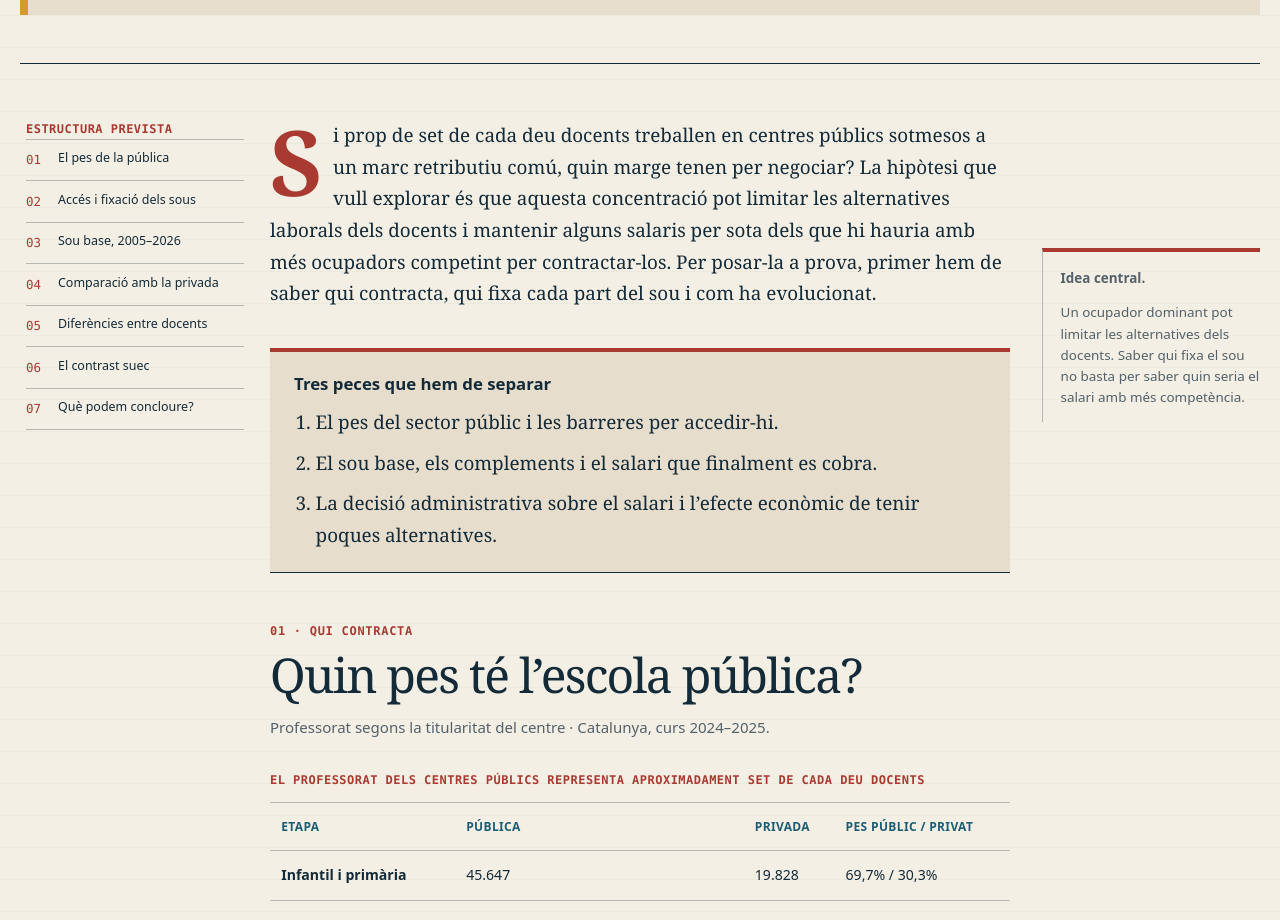
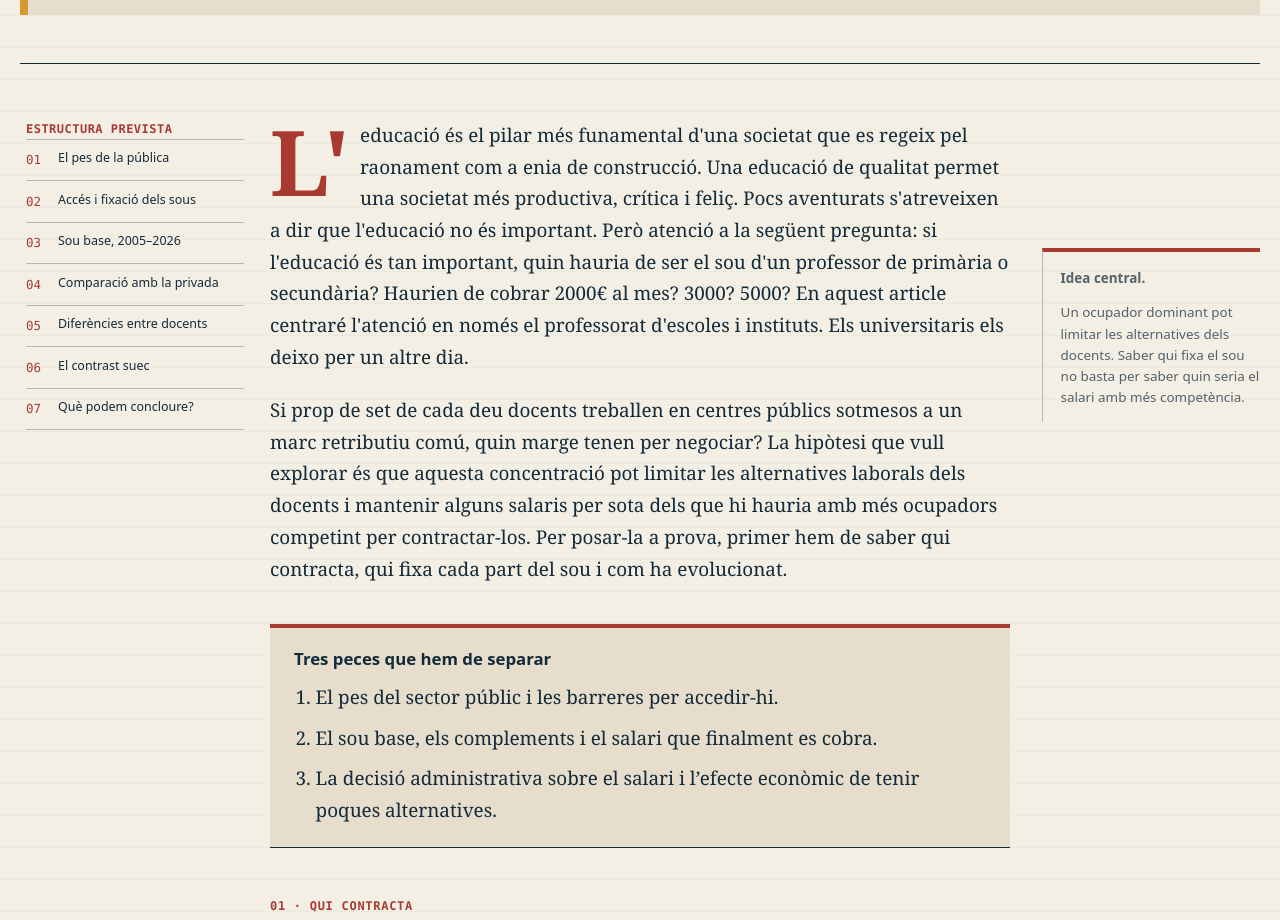
Before and after one commit to xaviski/lardit-web, a plain HTML site: page articles/educacio/autonomia-seleccio-professorat/index.html in a window 1280 px wide. Shown: the part 881-1801 px from the top of the page. Drawn offline with Linux system fonts and the light colour scheme.

Commit message:
Update index.html

```diff
--- a/articles/educacio/autonomia-seleccio-professorat/index.html
+++ b/articles/educacio/autonomia-seleccio-professorat/index.html
@@ -70,7 +70,8 @@
         </aside>
 
         <article class="article-body draft-body">
-          <p class="article-lead">Si prop de set de cada deu docents treballen en centres públics sotmesos a un marc retributiu comú, quin marge tenen per negociar? La hipòtesi que vull explorar és que aquesta concentració pot limitar les alternatives laborals dels docents i mantenir alguns salaris per sota dels que hi hauria amb més ocupadors competint per contractar-los. Per posar-la a prova, primer hem de saber qui contracta, qui fixa cada part del sou i com ha evolucionat.</p>
+          <p class="article-lead">L'educació és el pilar més funamental d'una societat que es regeix pel raonament com a enia de construcció. Una educació de qualitat permet una societat més productiva, crítica i feliç. Pocs aventurats s'atreveixen a dir que l'educació no és important. Però atenció a la següent pregunta: si l'educació és tan important, quin hauria de ser el sou d'un professor de primària o secundària? Haurien de cobrar 2000€ al mes? 3000? 5000? En aquest article centraré l'atenció en només el professorat d'escoles i instituts. Els universitaris els deixo per un altre dia.</p>
+          <p>Si prop de set de cada deu docents treballen en centres públics sotmesos a un marc retributiu comú, quin marge tenen per negociar? La hipòtesi que vull explorar és que aquesta concentració pot limitar les alternatives laborals dels docents i mantenir alguns salaris per sota dels que hi hauria amb més ocupadors competint per contractar-los. Per posar-la a prova, primer hem de saber qui contracta, qui fixa cada part del sou i com ha evolucionat.</p>
 
           <aside class="key-points" aria-labelledby="pregunta-docents">
             <h2 id="pregunta-docents">Tres peces que hem de separar</h2>
```
